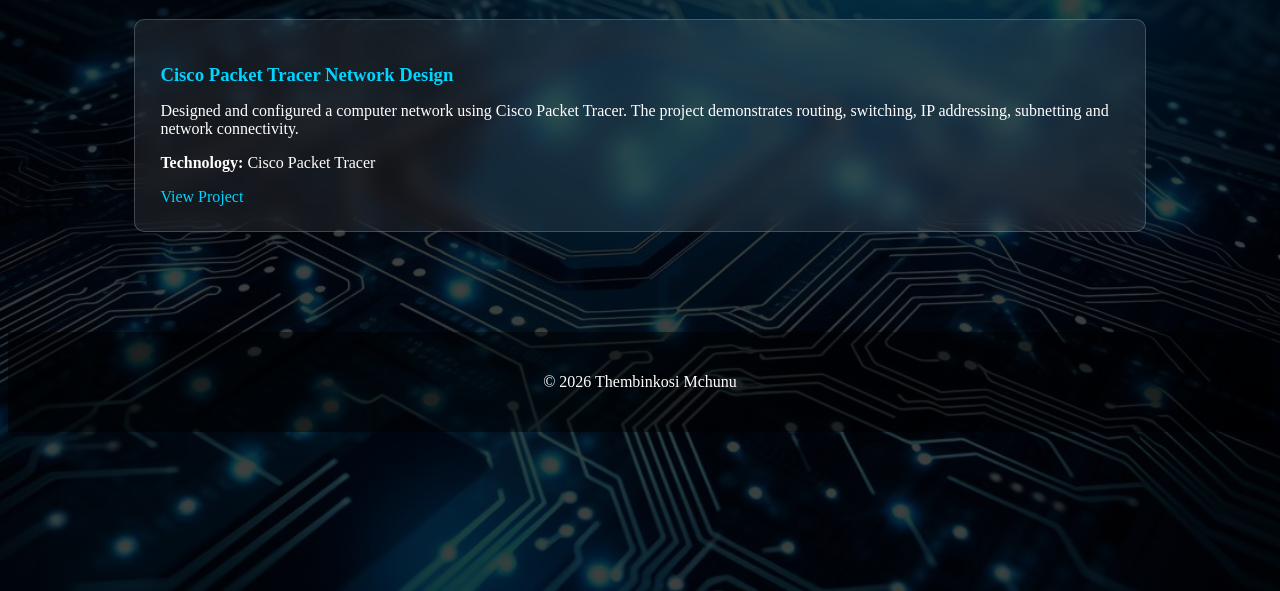
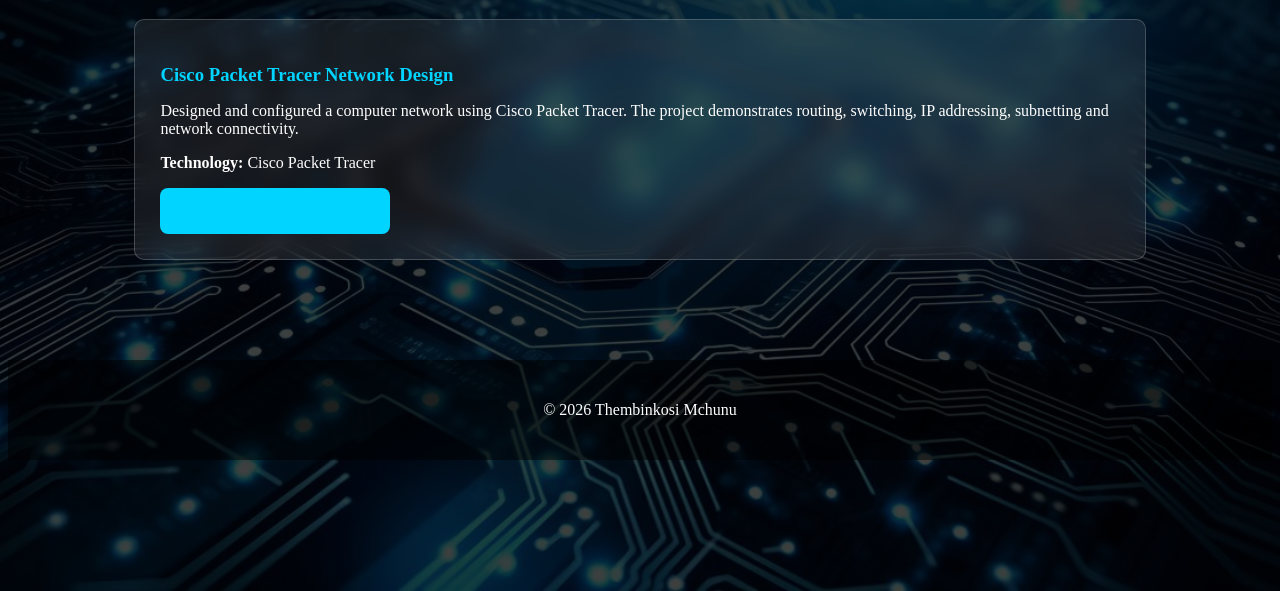
Before and after one commit to mchunuthembinkosi0-commits/Cisco-Packet-Tracer-Network, a plain HTML site: page index.html in a window 1280 px wide. Both pictures are taken after a click on the link "Projects". Shown: the part 209-800 px from the top of the page. Drawn offline with nearby package versions, Linux system fonts and the light colour scheme.

Commit message:
Fix HTML formatting and restore original content

```diff
--- a/index.html
+++ b/index.html
@@ -128,7 +128,7 @@ Designed and configured a computer network using Cisco Packet Tracer. The projec
 
 <p><strong>Technology:</strong> Cisco Packet Tracer</p>
 
-<a href="ThembinkosiMnchunu_pactetTracer.pkt" target="_blank">
+<a href="ThembinkosiMnchunu_pactetTracer.pkt" target="_blank" class="btn btn-primary">View Project
 View Project
 </a>
 
```
